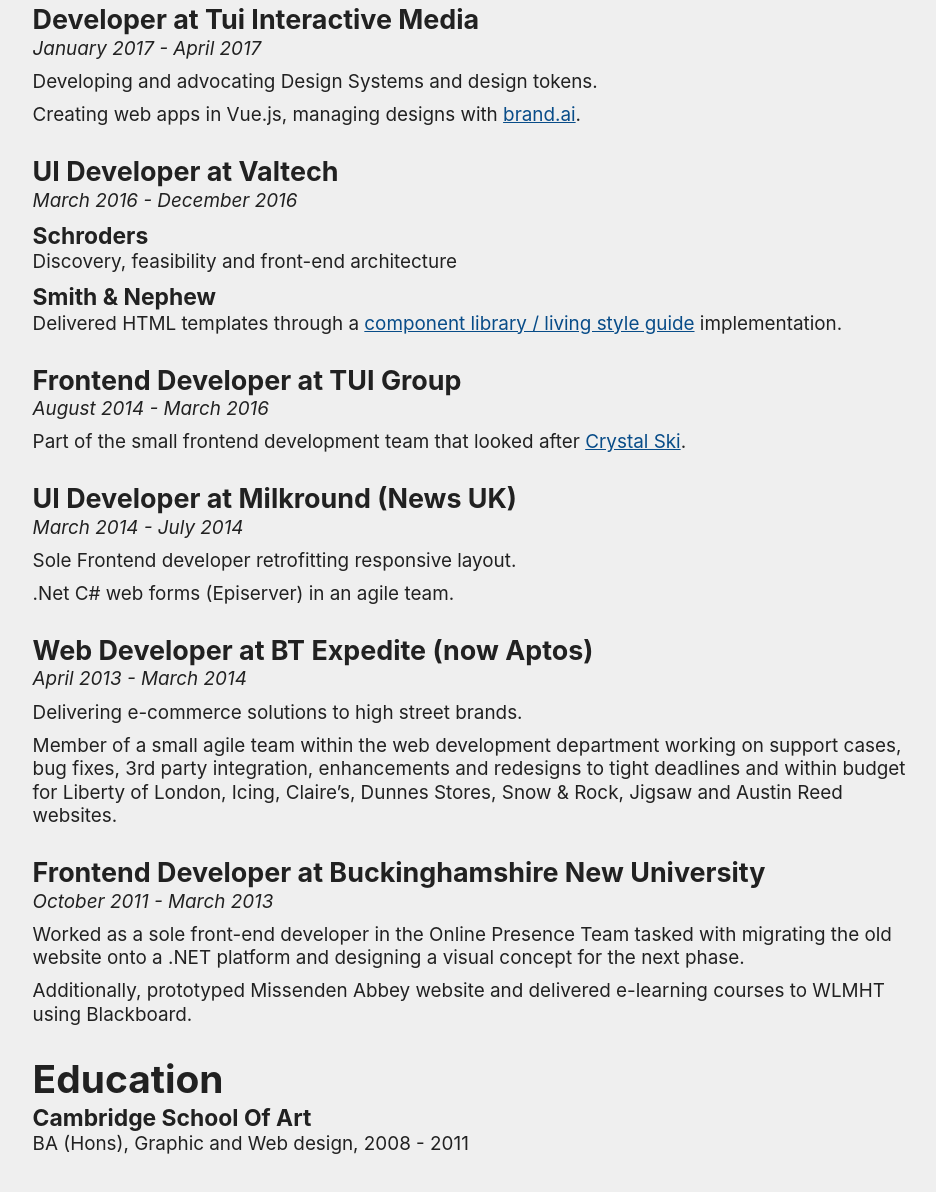
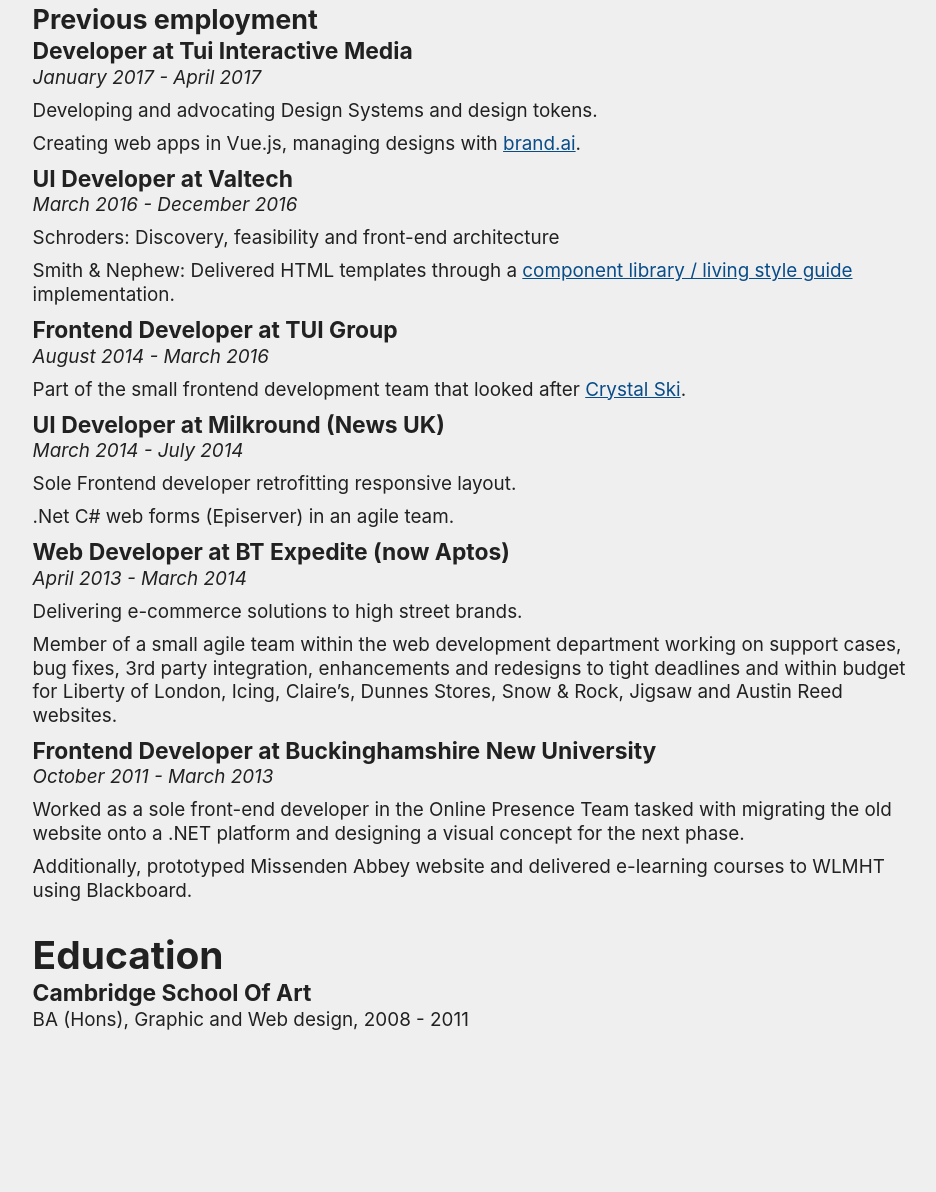
Before and after one commit to igloosi/cv, a plain HTML site: page index.html in a window 1280 px wide. Shown: the part 1096-2288 px from the top of the page, without its empty margins (41-977 px from the left). After the commit the page ends 2193 px from the top, so only its background shows below. Drawn offline with Linux system fonts and the light colour scheme.

Commit message:
Update work structure

```diff
--- a/index.html
+++ b/index.html
@@ -181,7 +181,7 @@
       </article>
     </section>
     <section>
-      <h2 class="heading heading--l">Experience</h2>
+      <h2 class="heading heading--l">Employment history</h2>
       <article>
         <header>
           <h3 class="heading heading--m">Frontend Developer at Government Digital Service</h3>
@@ -206,49 +206,29 @@
       </article>
       <article>
         <header>
-          <h3 class="heading heading--m">Developer at Tui Interactive Media</h3>
+          <h3 class="heading heading--m">Previous employment</h3>
         </header>
+      <article>
+        <h4 class="heading heading--s">Developer at Tui Interactive Media</h4>
         <p><em>January 2017 - April 2017</em></p>
         <p>Developing and advocating Design Systems and design tokens.</p>
         <p>Creating web apps in Vue.js, managing designs with <a href="http://brand.ai">brand.ai</a>.</p>
-      </article>
-      <article>
-        <header>
-          <h3 class="heading heading--m">UI Developer at Valtech</h3>
-        </header>
+        <h4 class="heading heading--s">UI Developer at Valtech</h4>
         <p><em>March 2016 - December 2016</em></p>
-         <h4 class="heading heading--s">Schroders</h4>
-        <p>Discovery, feasibility and front-end architecture</p>
-         <h4 class="heading heading--s">Smith &amp; Nephew</h4>
-        <p>Delivered HTML templates through a <a href="https://pattern-library-kraner.netlify.com/">component library / living style guide</a> implementation.</p>
-      </article>
-      <article>
-        <header>
-          <h3 class="heading heading--m">Frontend Developer at TUI Group</h3>
-        </header>
+        <p>Schroders: Discovery, feasibility and front-end architecture</p>
+        <p>Smith &amp; Nephew: Delivered HTML templates through a <a href="https://pattern-library-kraner.netlify.com/">component library / living style guide</a> implementation.</p>
+        <h4 class="heading heading--s">Frontend Developer at TUI Group</h4>
         <p><em>August 2014 - March 2016</em></p>
         <p>Part of the small frontend development team that looked after <a href="http://www.crystalski.co.uk">Crystal Ski</a>.</p>
-      </article>
-      <article>
-        <header>
-          <h3 class="heading heading--m">UI Developer at Milkround (News UK)</h3>
-        </header>
+        <h4 class="heading heading--s">UI Developer at Milkround (News UK)</h4>
         <p><em>March 2014 - July 2014</em></p>
         <p>Sole Frontend developer retrofitting responsive layout.</p>
         <p>.Net C# web forms (Episerver) in an agile team.</p>
-      </article>
-      <article>
-        <header>
-          <h3 class="heading heading--m">Web Developer at BT Expedite (now Aptos)</h3>
-        </header>
+        <h4 class="heading heading--s">Web Developer at BT Expedite (now Aptos)</h4>
         <p><em>April 2013 - March 2014</em></p>
         <p>Delivering e-commerce solutions to high street brands.</p>
         <p>Member of a small agile team within the web development department working on support cases, bug fixes, 3rd party integration, enhancements and redesigns to tight deadlines and within budget for Liberty of London, Icing, Claire’s, Dunnes Stores, Snow &amp; Rock, Jigsaw and Austin Reed websites.</p>
-      </article>
-      <article>
-        <header>
-          <h3 class="heading heading--m">Frontend Developer at Buckinghamshire New University</h3>
-        </header>
+        <h4 class="heading heading--s">Frontend Developer at Buckinghamshire New University</h4>
         <p><em>October 2011 - March 2013</em></p>
         <p>Worked as a sole front-end developer in the Online Presence Team tasked with migrating the old website onto a .NET platform and designing a visual concept for the next phase.</p>
         <p>Additionally, prototyped Missenden Abbey website and delivered e-learning courses to WLMHT using Blackboard.</p>
@@ -258,7 +238,7 @@
       <h2 class="heading heading--l">Education</h2>
       <article>
         <header>
-          <h4 class="heading heading--s">Cambridge School Of Art</h4>
+          <h3 class="heading heading--s">Cambridge School Of Art</h3>
         </header>
         <p>
           BA (Hons), Graphic and Web design, 2008 - 2011
```
